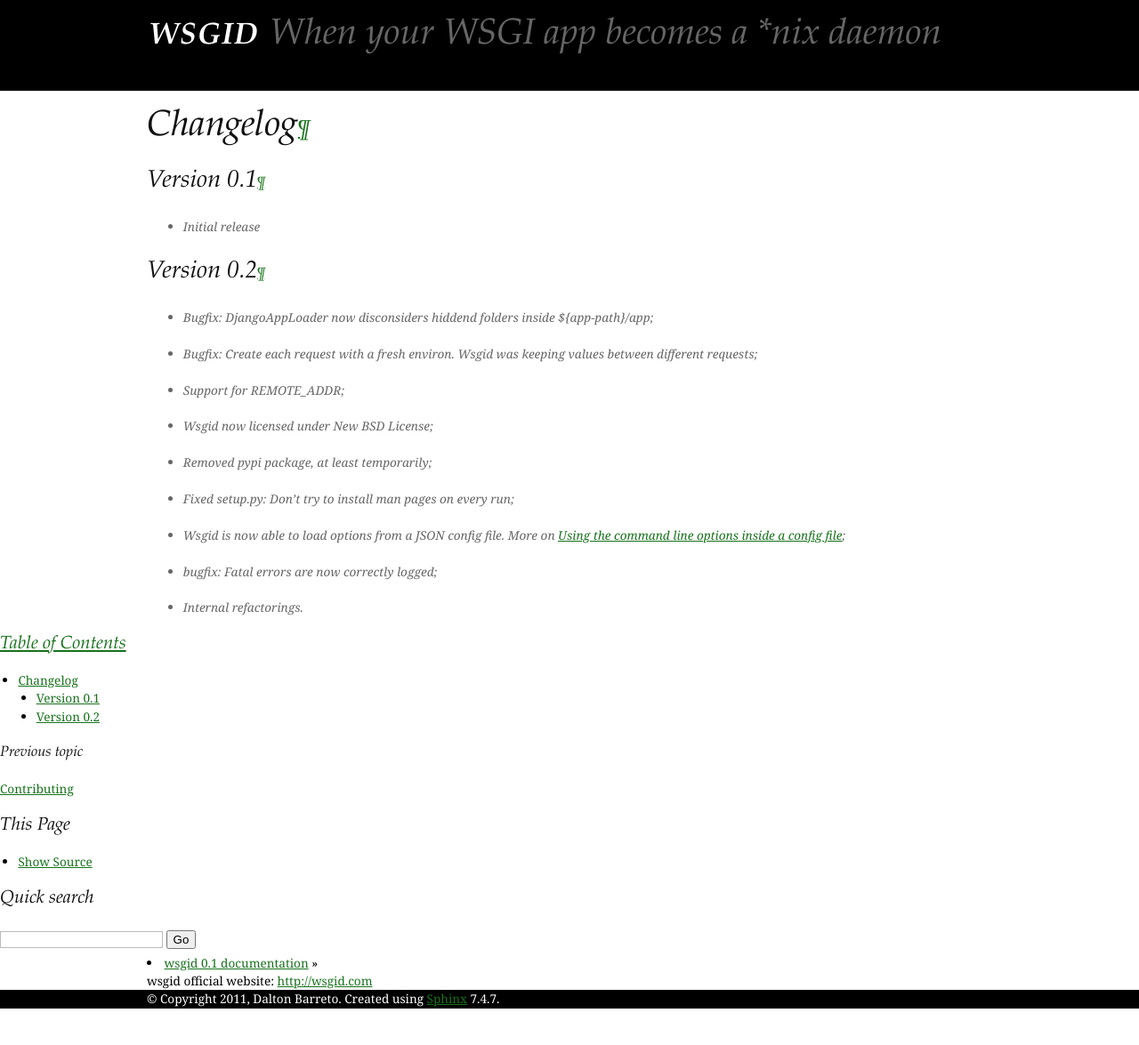
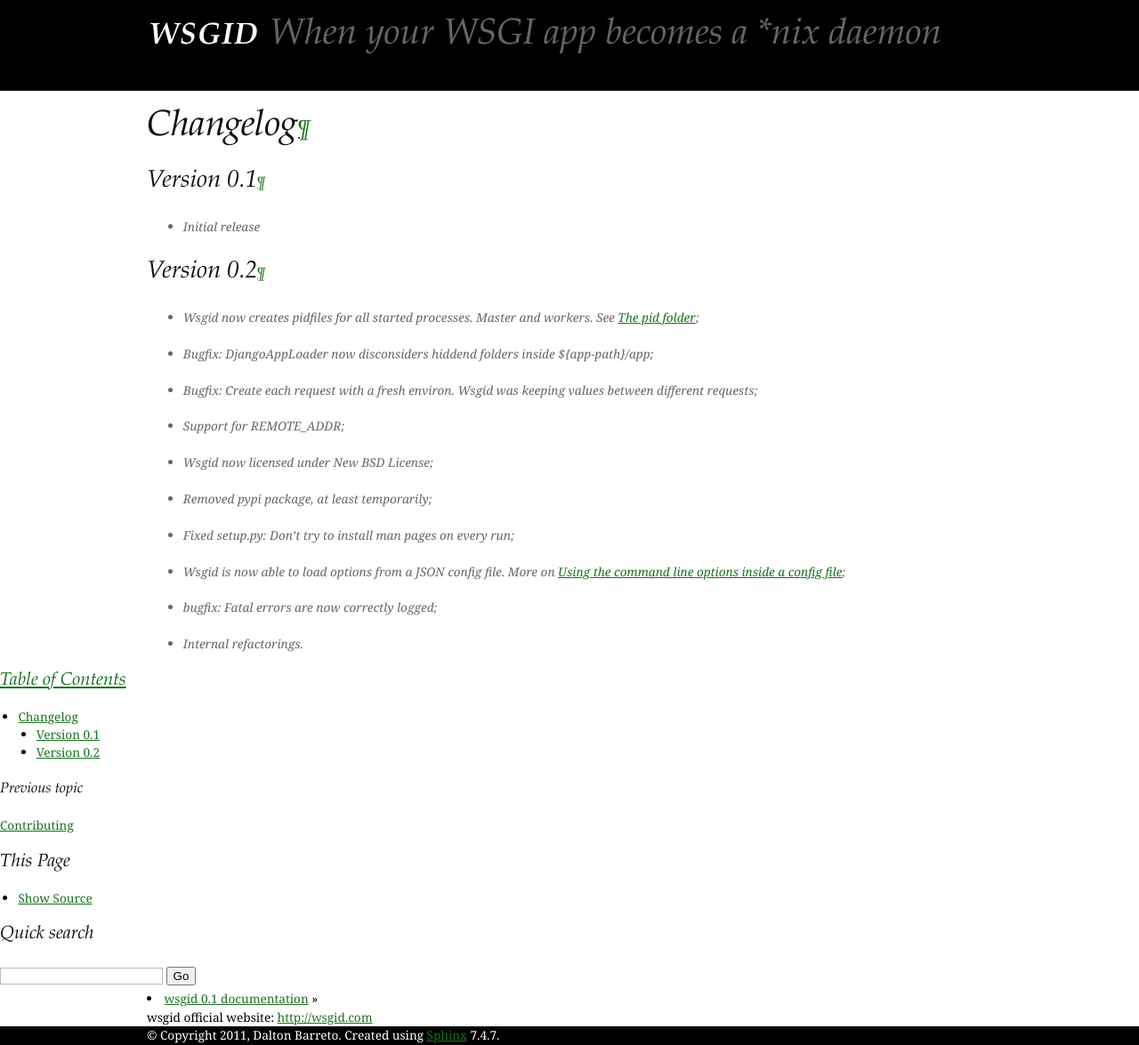
Before and after one commit to yoshrote/wsgid, a Sphinx documentation site: the page built from doc/sphinx/source/changelog.rst, in a window 1280 px wide. Shown: the whole page at 89% size. Built offline with Sphinx 7.4.7, drawn with Linux system fonts in a browser that asks for light colours; before the commit the page ends 1134 px from its top, so only the background shows below that.

Commit message:
Aded ref to new feature (pid files) on docs/changelog

```diff
--- a/doc/sphinx/source/appstructure.rst
+++ b/doc/sphinx/source/appstructure.rst
@@ -20,6 +20,7 @@
 
 In this example the value that should be passed to *--app-path* option is */var/apps/myapp*. More details, see :doc:`options`.
 
+.. _pid-folder:
 
 The pid folder
 **************
--- a/doc/sphinx/source/changelog.rst
+++ b/doc/sphinx/source/changelog.rst
@@ -10,6 +10,7 @@
 Version 0.2
 ***********
 
+  * Wsgid now creates pidfiles for all started processes. Master and workers. See :ref:`pid-folder`;
   * Bugfix: DjangoAppLoader now disconsiders hiddend folders inside ${app-path}/app;
   * Bugfix: Create each request with a fresh environ. Wsgid was keeping values between different requests;
   * Support for REMOTE_ADDR;
```
